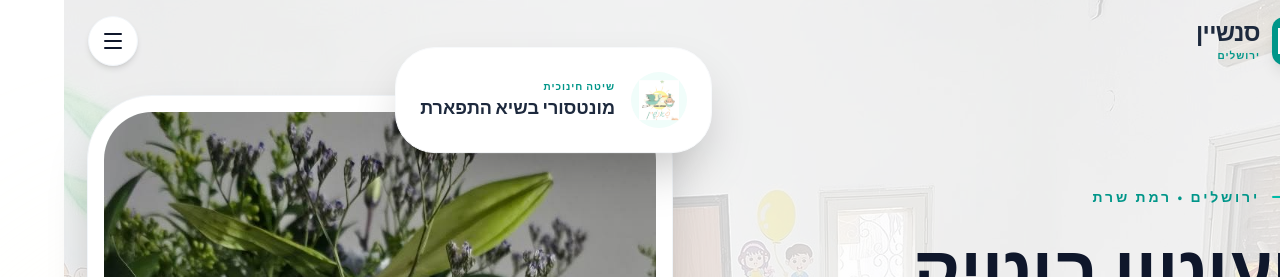
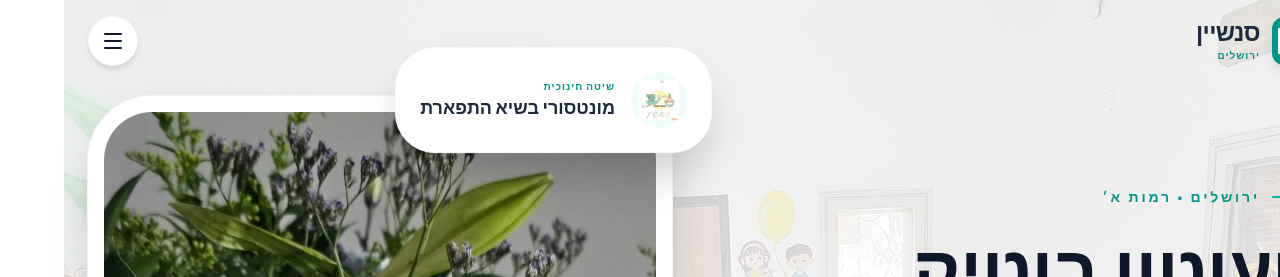
Before and after one commit to kadshol/-, a Next.js app: page / in a window 1280 px wide. Shown: the top 277 px of the page. Built offline with nearby package versions, Linux system fonts and the light colour scheme.

Commit message:
Update location from Ramat Sharet to Ramot A in Hero component

```diff
--- a/src/components/Hero.tsx
+++ b/src/components/Hero.tsx
@@ -28,7 +28,7 @@ export default function Hero() {
         >
           <div className="flex items-center gap-3 mb-6">
             <span className="h-[2px] w-12 bg-teal-500 rounded-full" />
-            <span className="text-teal-600 font-bold uppercase tracking-[0.2em] text-sm">ירושלים • רמת שרת</span>
+            <span className="text-teal-600 font-bold uppercase tracking-[0.2em] text-sm">ירושלים • רמות א׳</span>
           </div>
 
           <h1 className="text-5xl md:text-7xl font-black text-slate-900 leading-[1.1] mb-8">
```
